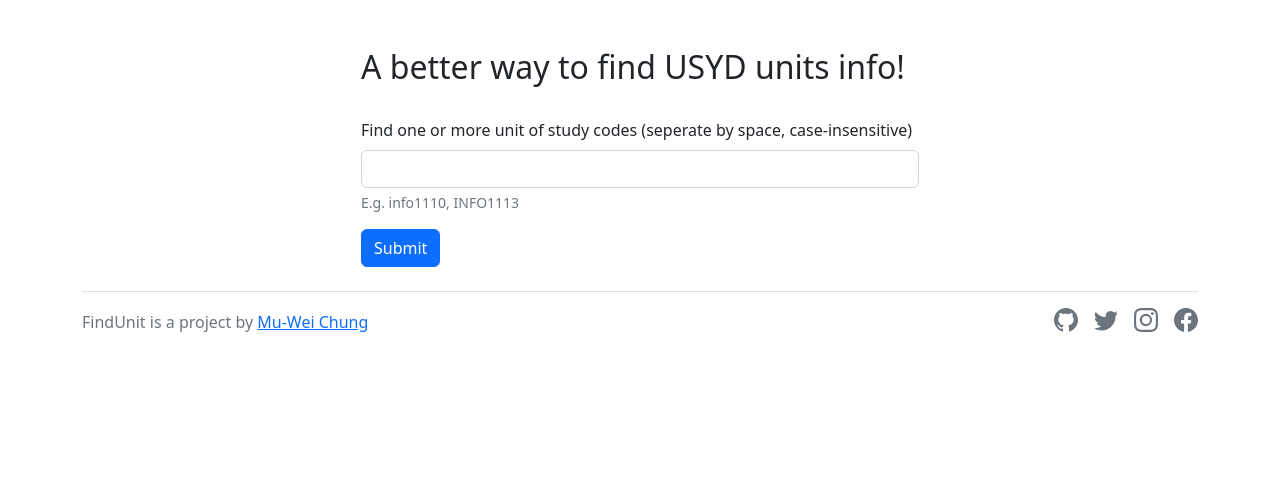
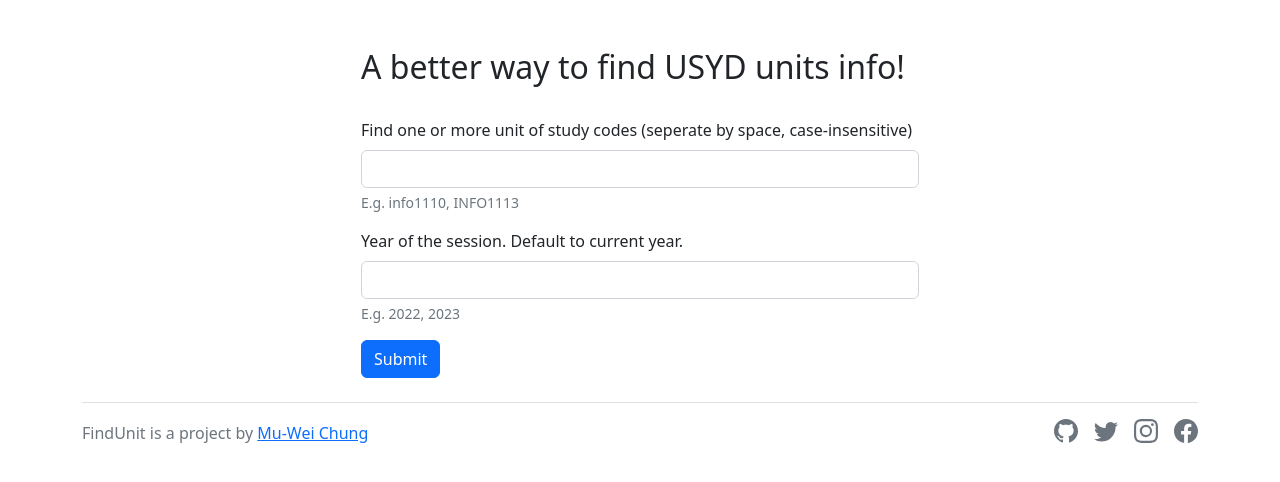
Before and after one commit to chungmuwei/FindUnitWebsite, a Flask app: page / in a window 1280 px wide. Shown: the part 73-555 px from the top of the page. Run offline with Flask 2, Linux system fonts and the light colour scheme; some libraries are stand-ins or nearby versions.

Commit message:
add year input

```diff
--- a/templates/index.html
+++ b/templates/index.html
@@ -18,6 +18,11 @@
                           <input type="text" class="form-control" id="InputUnitCodes" name="unitCodes" aria-describedby="UnitCodeHelp" required>
                           <div id="UnitCodeHelp" class="form-text">E.g. info1110, INFO1113</div>
                         </div>
+                        <div class="mb-3">
+                          <label for="Year" class="form-label">Year of the session. Default to current year.</label>
+                          <input type="number" class="form-control" id="Year" name="year" aria-describedby="YearHelp" required>
+                          <div id="YearHelp" class="form-text">E.g. 2022, 2023</div>
+                        </div>
                         <button type="submit" class="btn btn-primary">Submit</button>
                     </form>
                 </div>
```
